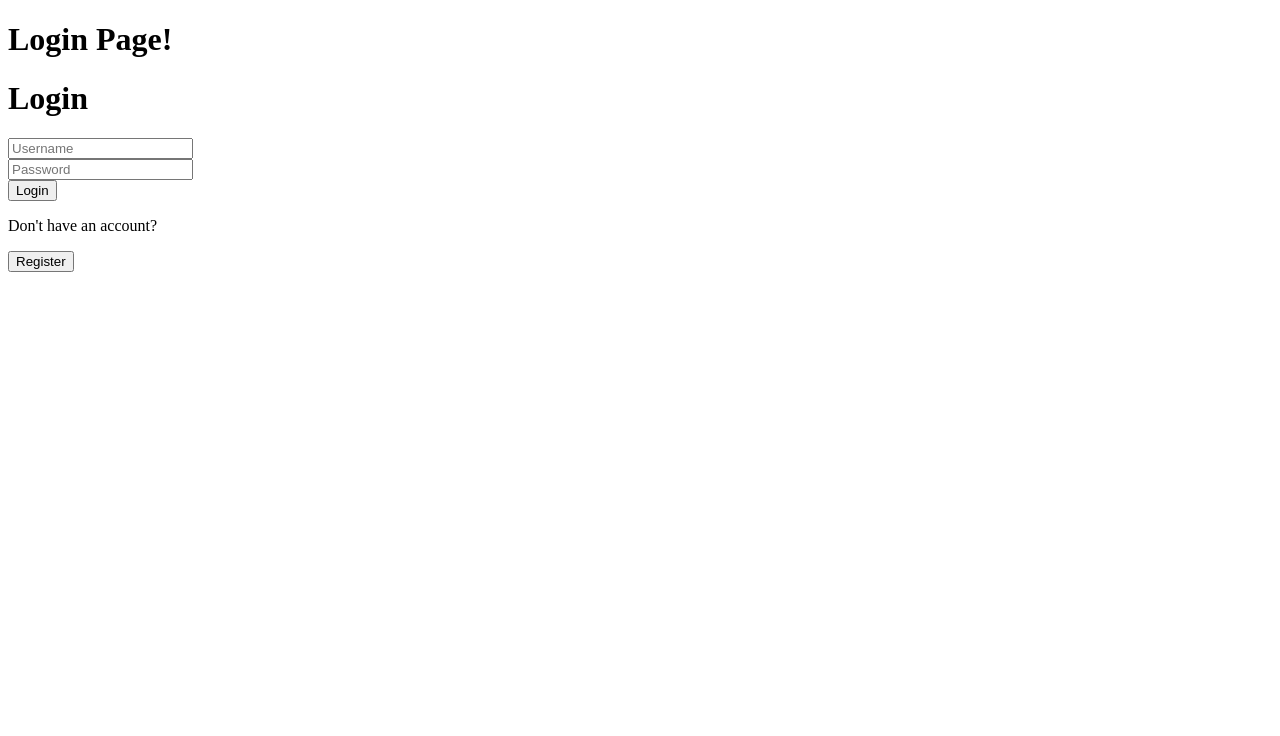
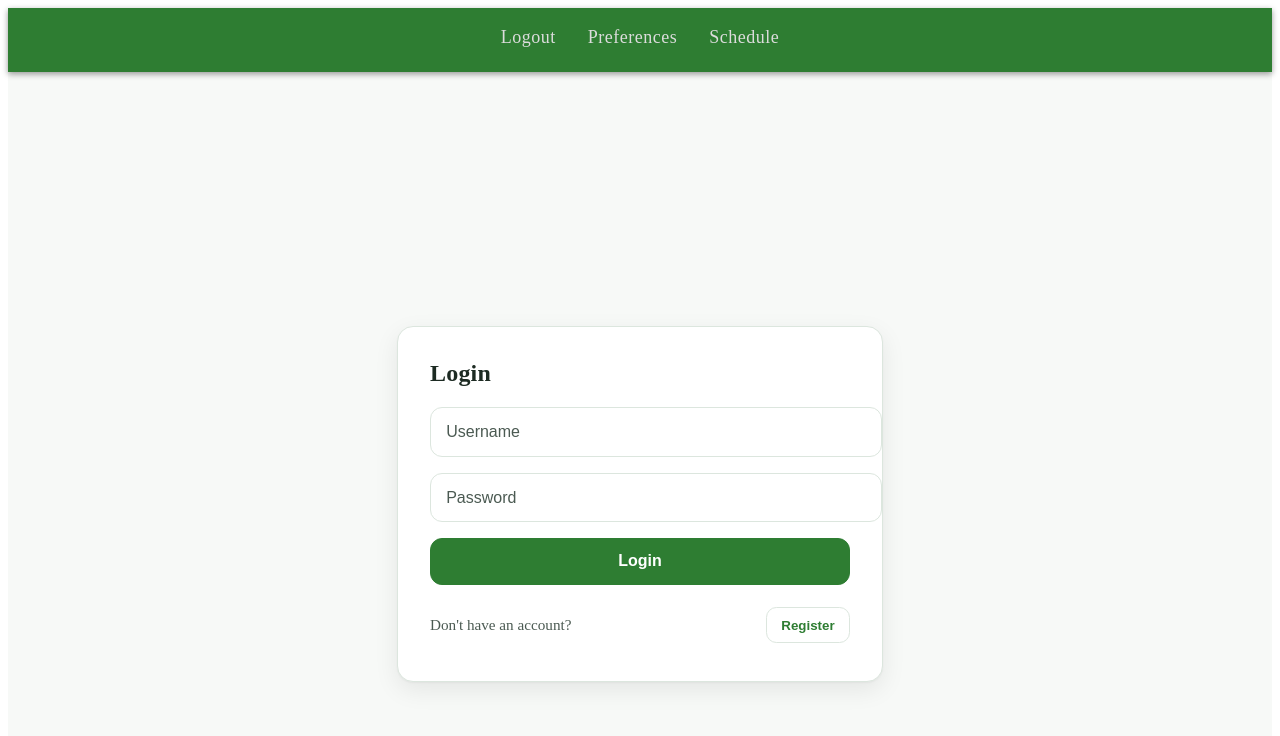
Before and after one commit to small-chicken/GreenHome, a React (Vite) app in the folder src/view/: page / in a window 1280 px wide. Shown: the top 736 px of the page. Built offline with nearby package versions, Linux system fonts and the light colour scheme.

Commit message:
more css styling

```diff
--- a/src/view/src/components/Header/Header.css
+++ b/src/view/src/components/Header/Header.css
@@ -3,7 +3,7 @@
    =============================== */
 
 .header {
-  background-color: #1e1e1e; /* deep dark background */
+  background-color: var(--primary); /* deep dark background */
   color: #f1f1f1;
   display: flex;
   justify-content: center;
@@ -13,6 +13,8 @@
   box-shadow: 0 2px 6px rgba(0, 0, 0, 0.4);
   position: sticky;
   top: 0;
+  font-size: 1.125rem;
+  font: Manrope;
   z-index: 1000;
 }
 
@@ -30,7 +32,7 @@
 }
 
 .navbar-links a:hover {
-  color: #60a5fa; /* soft blue hover */
+  color: var(--moss); /* soft blue hover */
   transform: translateY(-2px);
 }
 
@@ -45,7 +47,7 @@
   display: block;
   width: 0%;
   height: 2px;
-  background: #60a5fa;
+  background: var(--moss);
   transition: width 0.3s ease;
   margin-top: 4px;
 }
--- a/src/view/src/components/LoginForm/LoginForm.css
+++ b/src/view/src/components/LoginForm/LoginForm.css
@@ -0,0 +1,114 @@
+/* LoginForm.css */
+
+.wrapper {
+  min-height: 100dvh;
+  display: grid;
+  place-items: center;
+  background: var(--bg);
+  padding: 2rem;
+}
+
+.wrapper form {
+  width: 100%;
+  max-width: 420px;
+  background: var(--surface);
+  color: var(--text);
+  border: 1px solid var(--border);
+  border-radius: 1rem;
+  padding: 2rem;
+  box-shadow:
+    0 1px 2px rgba(0,0,0,0.04),
+    0 8px 24px rgba(0,0,0,0.08);
+}
+
+.wrapper h1 {
+  margin: 0 0 1.25rem 0;
+  font-size: 1.5rem;
+  line-height: 1.2;
+  letter-spacing: 0.2px;
+}
+
+.input-box,
+.password-box {
+  margin-bottom: 1rem;
+}
+
+.input-box input,
+.password-box input {
+  width: 100%;
+  appearance: none;
+  background: var(--surface);
+  color: var(--text);
+  border: 1px solid var(--border);
+  border-radius: 0.75rem;
+  padding: 0.875rem 0.95rem;
+  font-size: 1rem;
+  line-height: 1.2;
+  transition: border-color 160ms ease, box-shadow 160ms ease;
+}
+
+.input-box input::placeholder,
+.password-box input::placeholder {
+  color: var(--text-muted);
+}
+
+
+.input-box input:focus-visible,
+.password-box input:focus-visible {
+  outline: none;
+  border-color: var(--primary);
+  box-shadow: 0 0 0 3px color-mix(in oklab, var(--primary) 20%, transparent);
+}
+
+
+button[type="submit"] {
+  width: 100%;
+  display: inline-flex;
+  align-items: center;
+  justify-content: center;
+  gap: 0.5rem;
+  background: var(--primary);
+  color: #fff;
+  border: 1px solid var(--primary);
+  border-radius: 0.75rem;
+  padding: 0.85rem 1rem;
+  font-size: 1rem;
+  font-weight: 600;
+  cursor: pointer;
+  transition: background-color 140ms ease, border-color 140ms ease, transform 60ms ease;
+}
+
+button[type="submit"]:hover {
+  background: var(--primary-hover);
+  border-color: var(--primary-hover);
+}
+
+button[type="submit"]:active {
+  transform: translateY(1px);
+}
+
+.register-link {
+  display: flex;
+  align-items: center;
+  justify-content: space-between;
+  gap: 0.75rem;
+  margin-top: 1rem;
+  color: var(--text-muted);
+  font-size: 0.95rem;
+}
+
+.register-link button {
+  background: transparent;
+  color: var(--primary);
+  border: 1px solid var(--border);
+  border-radius: 0.65rem;
+  padding: 0.6rem 0.9rem;
+  font-weight: 600;
+  cursor: pointer;
+  transition: background-color 140ms ease, border-color 140ms ease;
+}
+
+.register-link button:hover {
+  background: color-mix(in oklab, var(--primary) 8%, var(--surface));
+  border-color: var(--primary);
+}
--- a/src/view/src/pages/Login.jsx
+++ b/src/view/src/pages/Login.jsx
@@ -1,11 +1,13 @@
+import Header from "../components/Header/Header.jsx";
 import LoginForm from "../components/LoginForm/LoginForm";
 
 function Pages() {
     return (
         <div>
-            <h1>Login Page!</h1>
-            <LoginForm />
-
+            <Header />
+            <div>
+                <LoginForm />
+            </div>
         </div>
     )
 }
--- a/src/view/src/pages/Registration.jsx
+++ b/src/view/src/pages/Registration.jsx
@@ -5,7 +5,10 @@ function Registration() {
 
     return (
         <div>
+            <Header />
+        <div>
             <h1>Registration Page</h1>
+        </div>
         </div>
     )
 }
--- a/src/view/src/styles/theme.css
+++ b/src/view/src/styles/theme.css
@@ -11,17 +11,3 @@
   --calm: #56C8D8;
   --moss: #8FB996;
 }
-
-[data-theme="dark"] {
-  --bg: #0F1A14;
-  --surface: #15241B;
-  --text: #EAF2EC;
-  --text-muted: #B9C6BD;
-  --border: #2A3A31;
-
-  --primary: #2E7D32;
-  --primary-hover: #66BB6A;
-  --accent: #C6FF00;
-  --calm: #7ADBE6;
-  --moss: #8FB996;
-}
```
